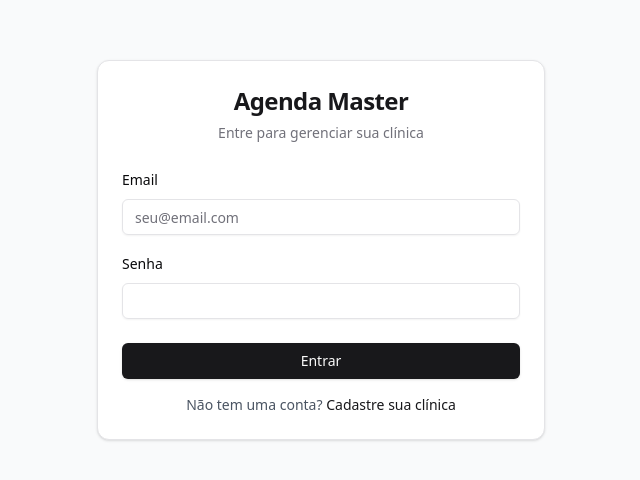
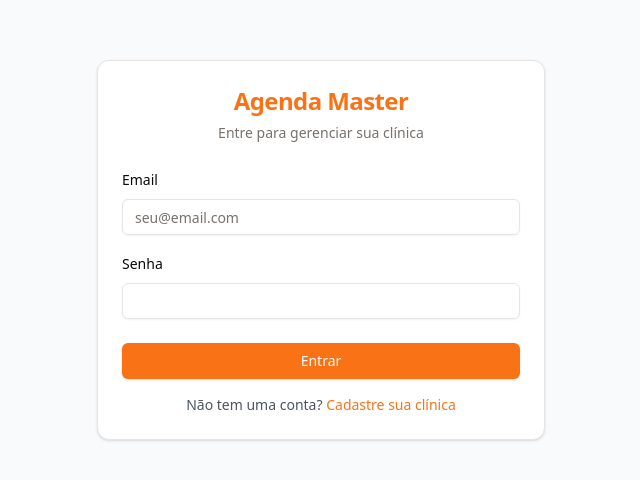
Before and after one commit to ronaldopena/agendamaster, a React (Vite) app: page /login in a window 1280 px wide. Shown: the part 150-630 px from the top of the page, without its empty margins (319-959 px from the left). Built offline with nearby package versions, Linux system fonts and the light colour scheme; no server answers.

Commit message:
style: atualiza cores do tema shadcn

```diff
--- a/src/index.css
+++ b/src/index.css
@@ -5,47 +5,57 @@
 @layer base {
   :root {
     --background: 0 0% 100%;
-    --foreground: 240 10% 3.9%;
+    --foreground: 20 14.3% 4.1%;
     --card: 0 0% 100%;
-    --card-foreground: 240 10% 3.9%;
+    --card-foreground: 20 14.3% 4.1%;
     --popover: 0 0% 100%;
-    --popover-foreground: 240 10% 3.9%;
-    --primary: 240 5.9% 10%;
-    --primary-foreground: 0 0% 98%;
-    --secondary: 240 4.8% 95.9%;
-    --secondary-foreground: 240 5.9% 10%;
-    --muted: 240 4.8% 95.9%;
-    --muted-foreground: 240 3.8% 46.1%;
-    --accent: 240 4.8% 95.9%;
-    --accent-foreground: 240 5.9% 10%;
+    --popover-foreground: 20 14.3% 4.1%;
+    --primary: 24.6 95% 53.1%;
+    --primary-foreground: 60 9.1% 97.8%;
+    --secondary: 60 4.8% 95.9%;
+    --secondary-foreground: 24 9.8% 10%;
+    --muted: 60 4.8% 95.9%;
+    --muted-foreground: 25 5.3% 44.7%;
+    --accent: 60 4.8% 95.9%;
+    --accent-foreground: 24 9.8% 10%;
     --destructive: 0 84.2% 60.2%;
-    --destructive-foreground: 0 0% 98%;
-    --border: 240 5.9% 90%;
-    --input: 240 5.9% 90%;
-    --ring: 240 5.9% 10%;
+    --destructive-foreground: 60 9.1% 97.8%;
+    --border: 20 5.9% 90%;
+    --input: 20 5.9% 90%;
+    --ring: 24.6 95% 53.1%;
     --radius: 0.5rem;
+    --chart-1: 12 76% 61%;
+    --chart-2: 173 58% 39%;
+    --chart-3: 197 37% 24%;
+    --chart-4: 43 74% 66%;
+    --chart-5: 27 87% 67%;
   }
 
   .dark {
-    --background: 240 10% 3.9%;
-    --foreground: 0 0% 98%;
-    --card: 240 10% 3.9%;
-    --card-foreground: 0 0% 98%;
-    --popover: 240 10% 3.9%;
-    --popover-foreground: 0 0% 98%;
-    --primary: 0 0% 98%;
-    --primary-foreground: 240 5.9% 10%;
-    --secondary: 240 3.7% 15.9%;
-    --secondary-foreground: 0 0% 98%;
-    --muted: 240 3.7% 15.9%;
-    --muted-foreground: 240 5% 64.9%;
-    --accent: 240 3.7% 15.9%;
-    --accent-foreground: 0 0% 98%;
-    --destructive: 0 62.8% 30.6%;
-    --destructive-foreground: 0 0% 98%;
-    --border: 240 3.7% 15.9%;
-    --input: 240 3.7% 15.9%;
-    --ring: 240 4.9% 83.9%;
+    --background: 20 14.3% 4.1%;
+    --foreground: 60 9.1% 97.8%;
+    --card: 20 14.3% 4.1%;
+    --card-foreground: 60 9.1% 97.8%;
+    --popover: 20 14.3% 4.1%;
+    --popover-foreground: 60 9.1% 97.8%;
+    --primary: 20.5 90.2% 48.2%;
+    --primary-foreground: 60 9.1% 97.8%;
+    --secondary: 12 6.5% 15.1%;
+    --secondary-foreground: 60 9.1% 97.8%;
+    --muted: 12 6.5% 15.1%;
+    --muted-foreground: 24 5.4% 63.9%;
+    --accent: 12 6.5% 15.1%;
+    --accent-foreground: 60 9.1% 97.8%;
+    --destructive: 0 72.2% 50.6%;
+    --destructive-foreground: 60 9.1% 97.8%;
+    --border: 12 6.5% 15.1%;
+    --input: 12 6.5% 15.1%;
+    --ring: 20.5 90.2% 48.2%;
+    --chart-1: 220 70% 50%;
+    --chart-2: 160 60% 45%;
+    --chart-3: 30 80% 55%;
+    --chart-4: 280 65% 60%;
+    --chart-5: 340 75% 55%;
   }
 }
 
```
